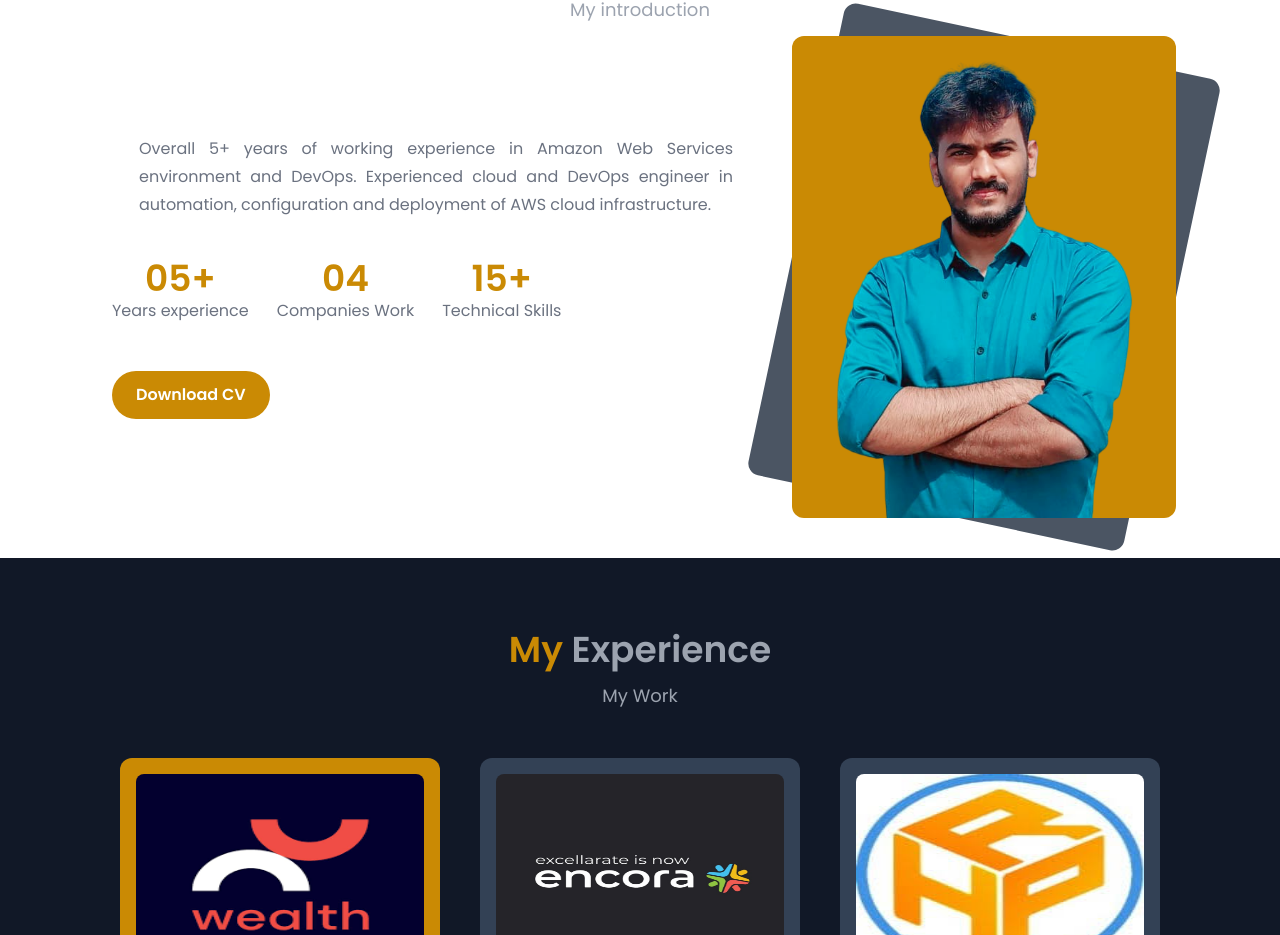
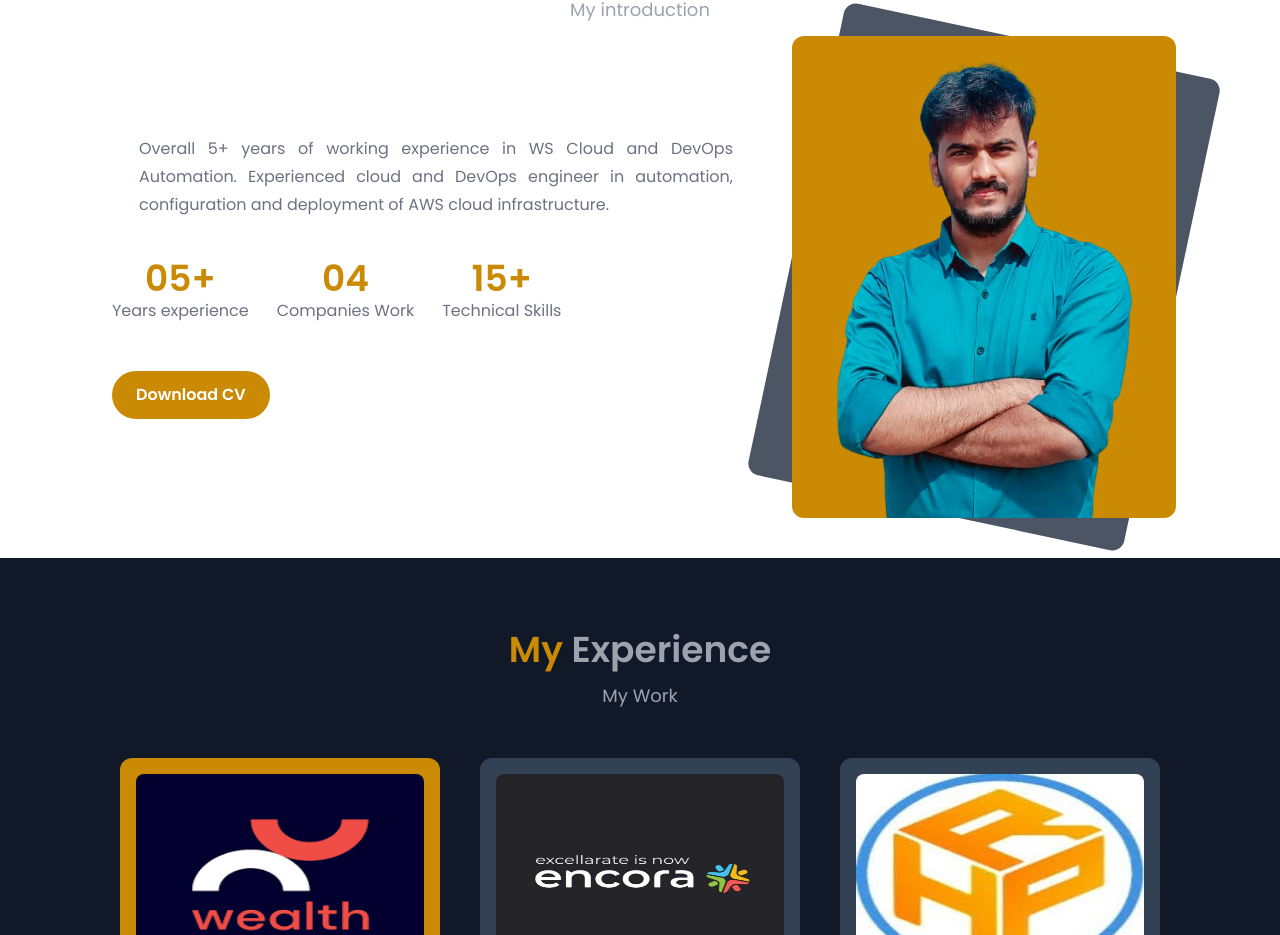
Before and after one commit to viswa1122/viswanath-portfolio, a React (Vite) app: page / in a window 1280 px wide. Shown: the part 888-1823 px from the top of the page. Built offline with nearby package versions, Linux system fonts and the light colour scheme.

Commit message:
Update About.jsx

```diff
--- a/src/components/About.jsx
+++ b/src/components/About.jsx
@@ -19,7 +19,7 @@ const About = () => {
           <div className="p-2">
             <div className="text-gray-500 my-3">
               <p className="text-justify leading-7 w-11/12 mx-auto">
-                Overall 5+ years of working experience in Amazon Web Services environment and DevOps. Experienced cloud and DevOps engineer in automation, configuration and deployment of AWS cloud infrastructure.
+                Overall 5+ years of working experience in WS Cloud and DevOps Automation. Experienced cloud and DevOps engineer in automation, configuration and deployment of AWS cloud infrastructure.
               </p>
               <div className="flex mt-10 items-center gap-7">
                 {info.map((content) => (
```
